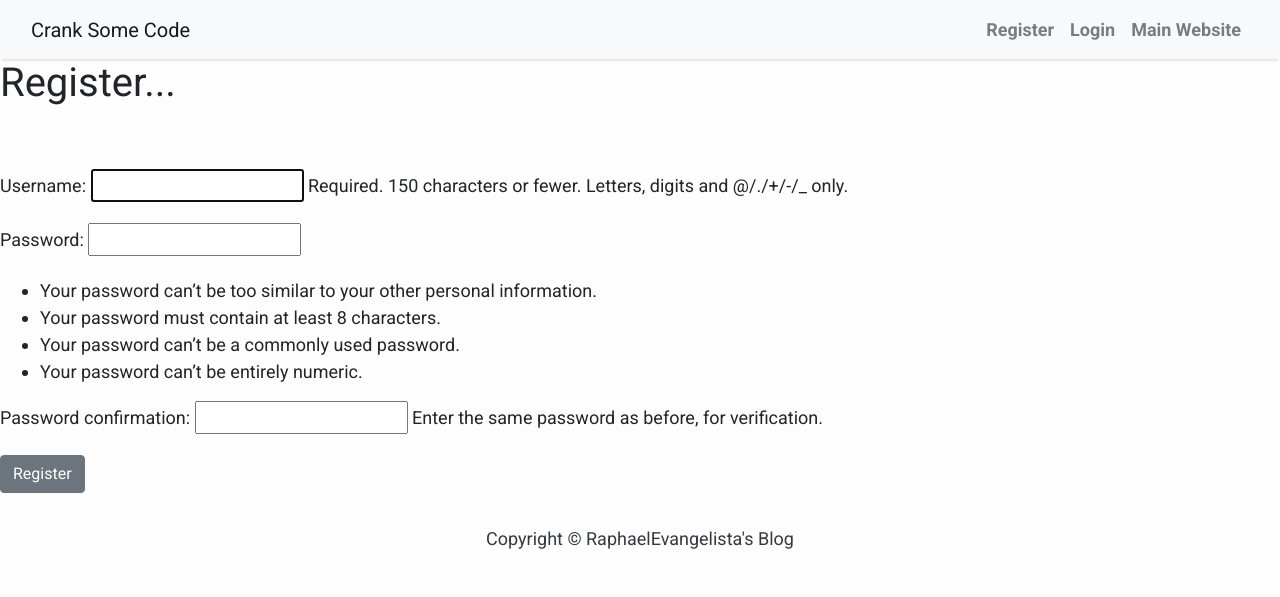
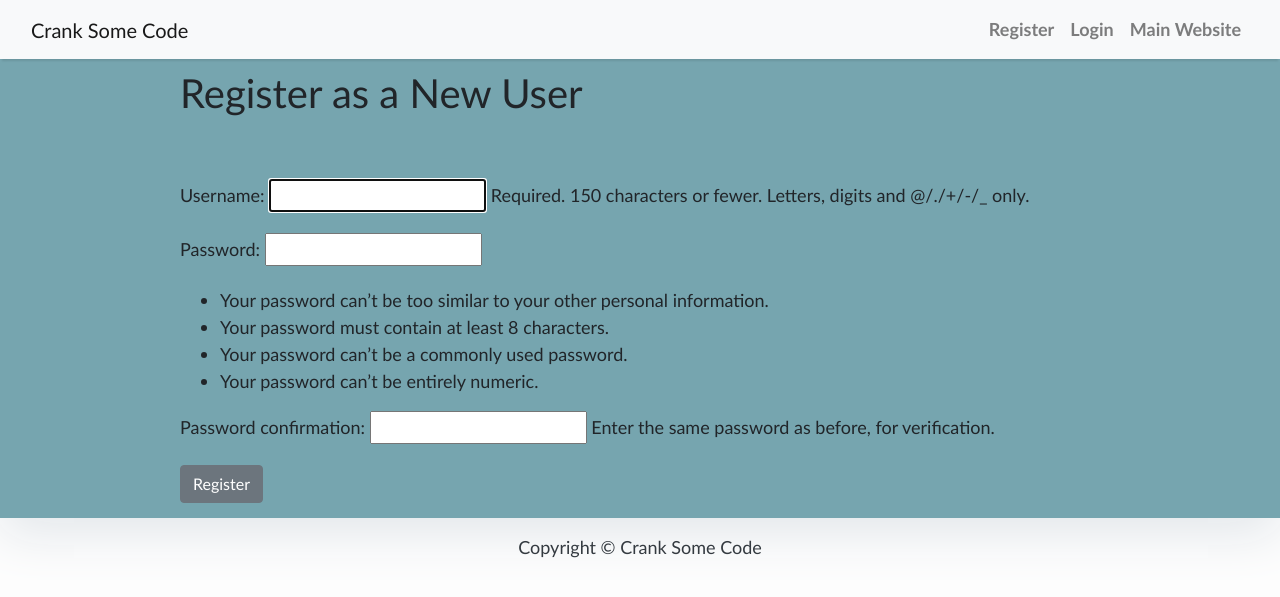
Before and after one commit to skythepoppy/user-blog-app, a Django app: page /users/register/ in a window 1280 px wide. Shown: the top 597 px of the page. Run offline with Django 4.2, Linux system fonts and the light colour scheme; some libraries are stand-ins or nearby versions.

Commit message:
updated bootstrap in pages

```diff
--- a/mysite/myblog/templates/add_post.html
+++ b/mysite/myblog/templates/add_post.html
@@ -11,7 +11,7 @@
     <form method="POST">
       {% csrf_token %}
       {{ form.as_p }}
-      <button class="btn btn-secondary">Post</button>
+      <button class="btn btn-info">Post</button>
     </form>
 </div>
 <script>
--- a/mysite/myblog/templates/base.html
+++ b/mysite/myblog/templates/base.html
@@ -77,7 +77,7 @@
         {% endblock content %}
         <!-- Footer -->
         <footer class="py-3 bg-grey">
-            <p class="m-0 text-dark text-center ">Copyright &copy; RaphaelEvangelista's Blog</p>
+            <p class="m-0 text-dark text-center ">Copyright &copy; Crank Some Code</p>
         </footer>
     </body>
 </html>
--- a/mysite/myblog/templates/index.html
+++ b/mysite/myblog/templates/index.html
@@ -40,7 +40,7 @@
             <div class="card mb-4">
                 <div class="card-body">
                     <h2 class="card-title">{{ post.title }}</h2>
-                    <p class="card-text text-muted h6">{{ post.author }} | {{ post.created_on}} </p>
+                    <p class="card-text text-muted h6">@{{ post.author }} | {{ post.created_on}} </p>
                     <p class="card-text">{{post.content|slice:":200" }}</p>
                     <a href="{% url 'post_detail' post.pk %}" class="btn btn-info">Read More &rarr;</a>
                 </div>
--- a/mysite/myblog/templates/post_detail.html
+++ b/mysite/myblog/templates/post_detail.html
@@ -12,8 +12,9 @@
     <div class="col-md-10 card mb-4  mt-4 left top">
       <div class="card-body">
         <h1>{% block title %} {{ object.title }} {% endblock title %}</h1>
-        <p class=" text-muted">By: {{ post.author }} | {{ post.created_on }}</p>
-        <p class="card-text ">{{ object.content | safe }}</p>
+        <p class=" text-muted">@{{ post.author }} | {{ post.created_on }}</p>
+        <p class="card-text ">{{ object.content | linebreaksbr }}</p>
+        <a href="{% url 'home' %}" class="btn btn-info">&larr; Back</a>
       </div>
     </div>
 
--- a/mysite/users/templates/registration/registration.html
+++ b/mysite/users/templates/registration/registration.html
@@ -4,7 +4,7 @@
 {% block content %}
 <style>
     body {
-        font-family: "Roboto", sans-serif;
+        font-family: "Gill Sans", sans-serif;
         font-size: 18px;
         background-color: #fdfdfd;
     }
@@ -15,20 +15,31 @@
 
     .card {
         box-shadow: 0 16px 48px #E3E7EB;
+
     }
 </style>
 
-<h1>Register...</h1>
-<br/><br/>
 
-<div class="form-group">
-    <form method="POST">
-        {% csrf_token %}
-        {{ form.as_p }}
-        <button class="btn btn-secondary">
-            Register
-        </button>
-    </form>
-</div>
+<body>
+    <header class="masthead">
+        <div class="overlay"></div>
+        <div class="container">
+            <div class="row">
+                <div class=" col-md-8 col-md-10 mx-auto">
+                    <div class="site-heading">
+                        <h1>Register as a New User</h1>
+                        <br/><br/>
+                        <form method="POST">
+                            {% csrf_token %}
+                            {{ form.as_p }}
+                            <button class="btn btn-secondary">Register</button>
+                        </form>
+                    </div>
+                </div>
+            </div>
+        </div>
+    </header>
+</body>
+
 
 {% endblock content %}
```
Also changed, not shown: mysite/users/templates/registration/login.html (+20 -12 lines), mysite/db.sqlite3.
